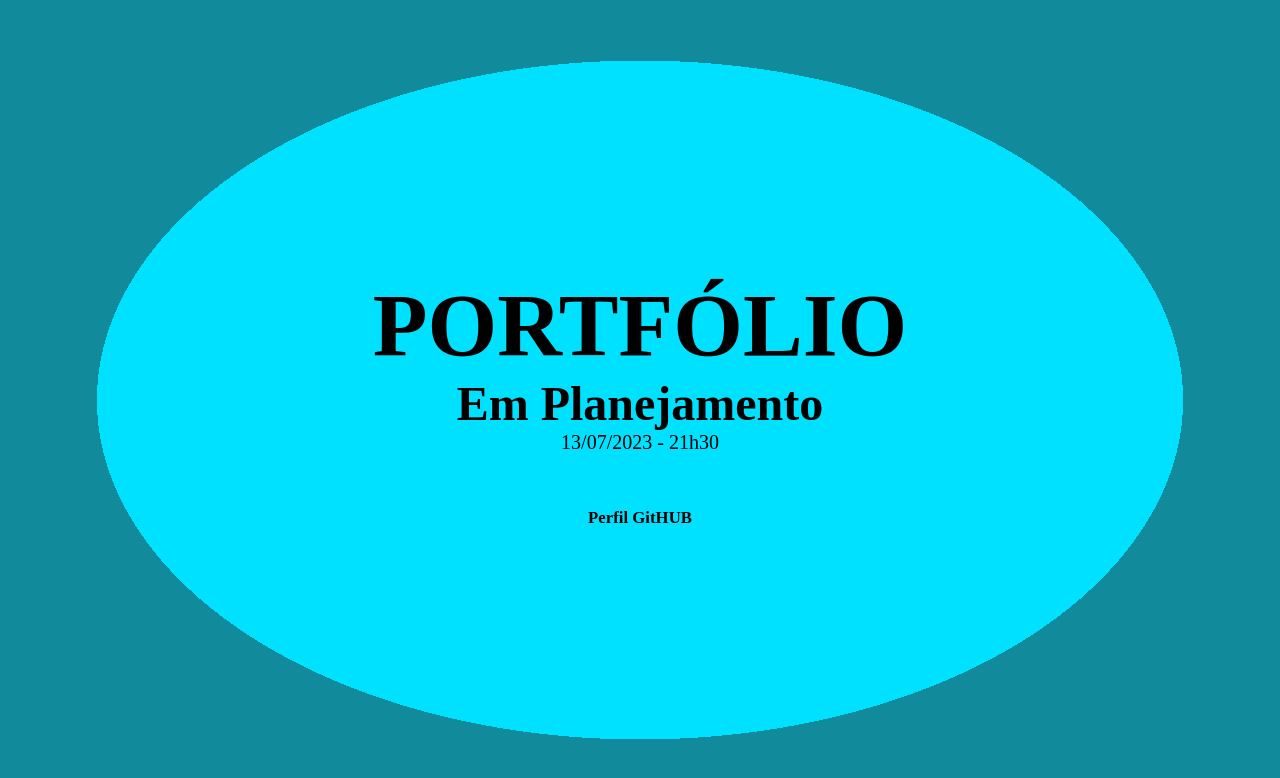
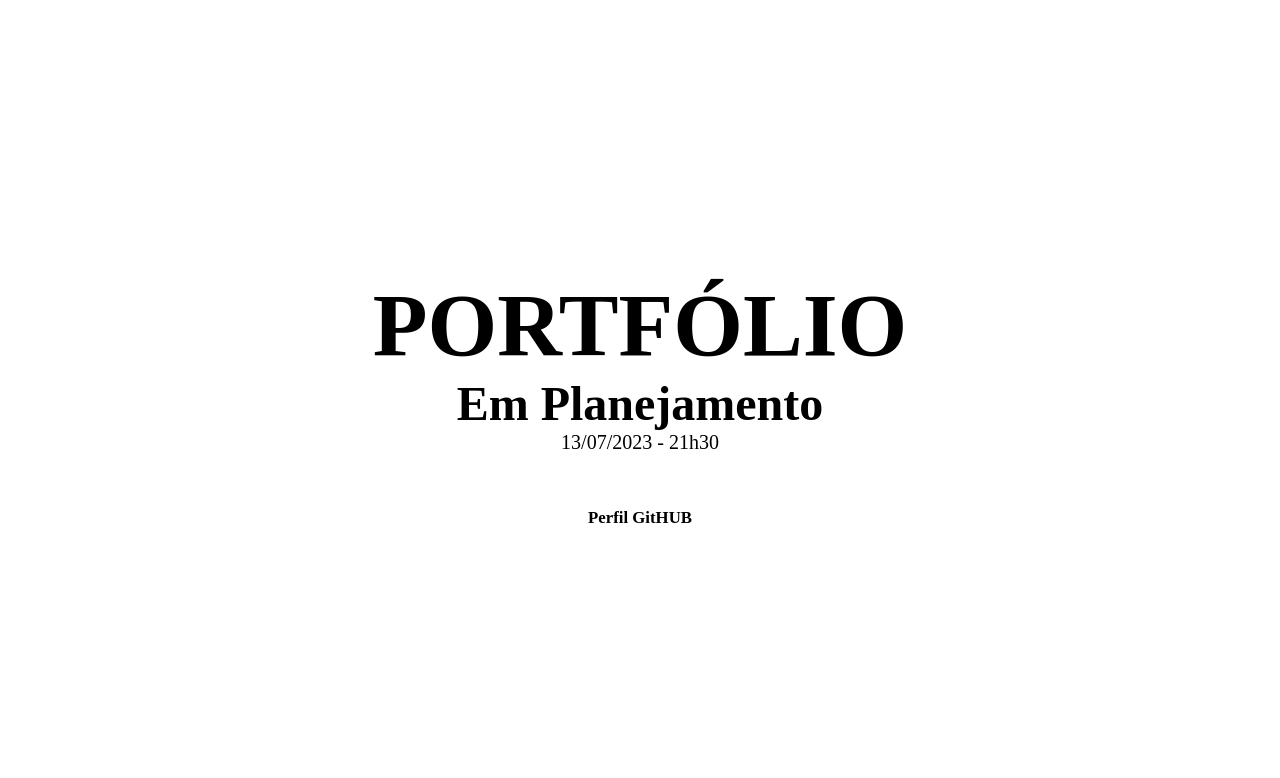
Before and after one commit to LestterX/lestterx.github.io, a plain HTML site: page index.html in a window 1280 px wide. Drawn offline with Linux system fonts and the light colour scheme.

Commit message:
feat: no radial gradient

```diff
--- a/index.html
+++ b/index.html
@@ -36,7 +36,7 @@
       display: flex;
       justify-content: center;
       align-items: center;
-      background-image: radial-gradient(#00e1ff 60%, #118b9b 25%);
+      /* background-image: radial-gradient(#00e1ff 60%, #118b9b 25%); */
       /* border: 10px solid red; */
     }
 
```
